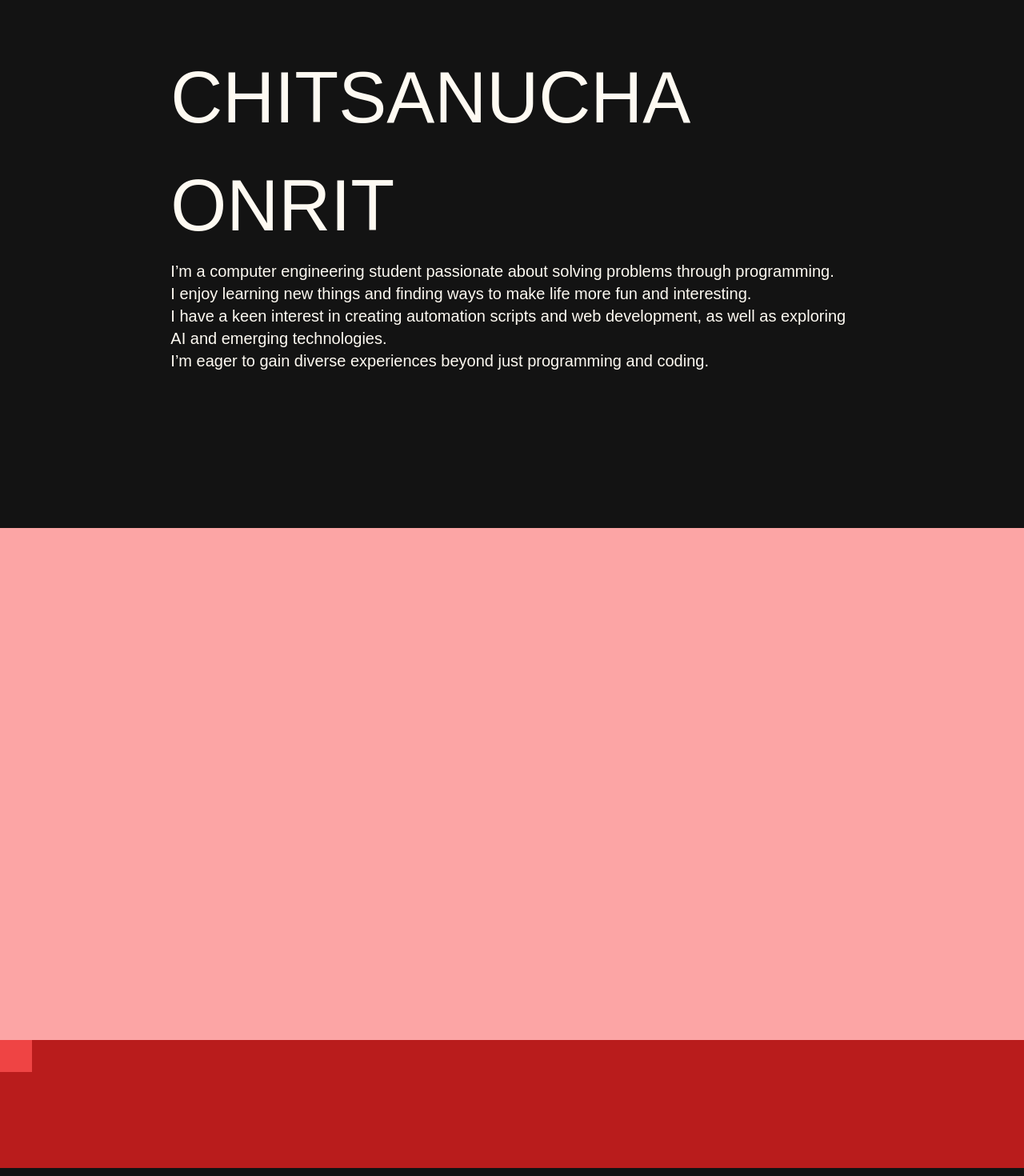
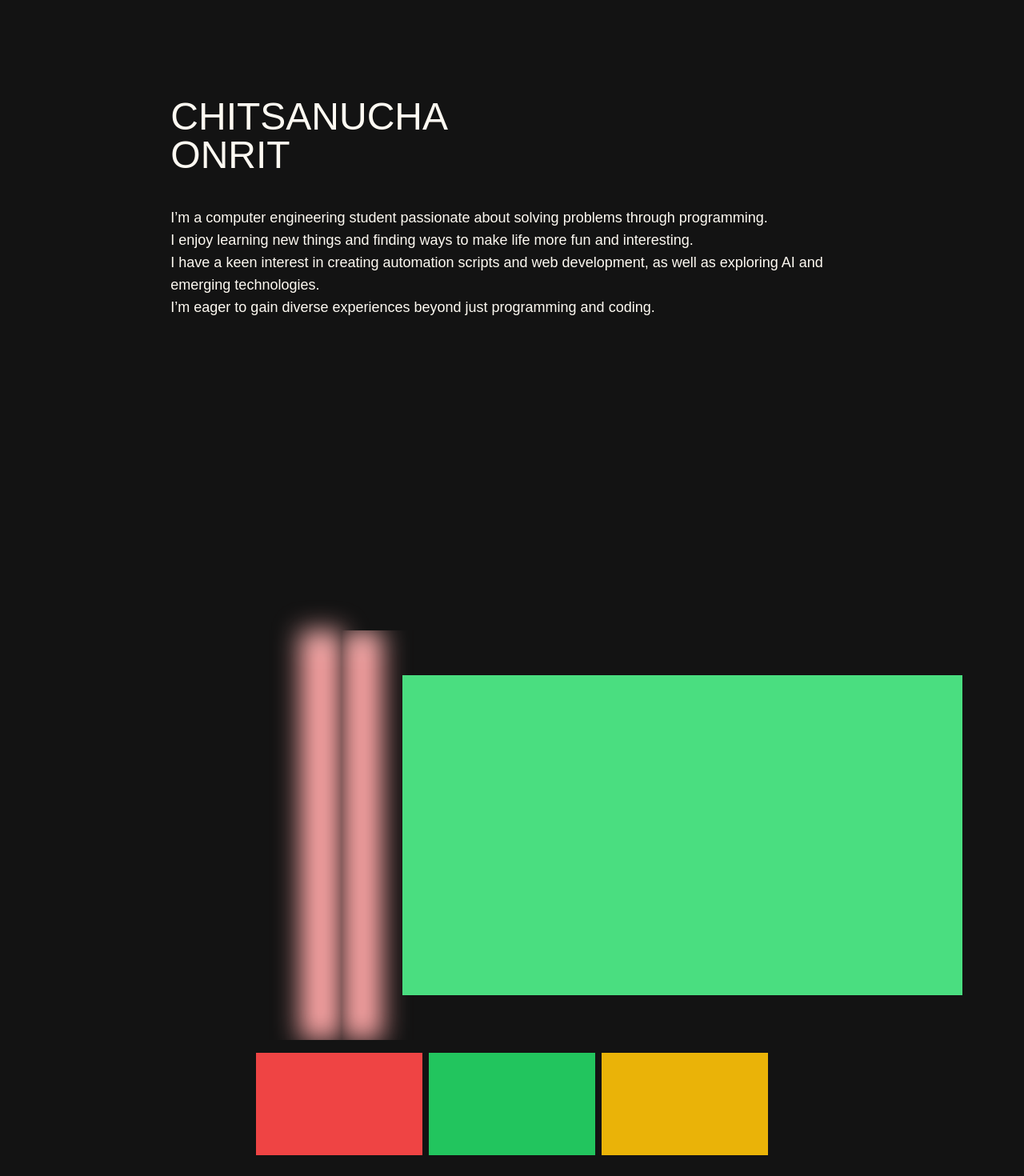
Before and after one commit to Ch1tsanucha/port-website, a React (Vite) app: page /project in a window 1280 px wide. Shown: the part 940-2410 px from the top of the page at 80% size. Built offline with nearby package versions, Linux system fonts and the light colour scheme.

Commit message:
make prooject

```diff
--- a/src/page/about.tsx
+++ b/src/page/about.tsx
@@ -88,10 +88,10 @@ interface SplitTextProps {
 
 export default function About() {
   return (
-    <div className="h-full w-full flex flex-col justify-center items-center">
-      <div className="flex flex-col w-full items-center">
+    <div className="h-full w-full flex flex-col justify-center items-center gap-10">
+      <div className="flex justify-center w-full">
         <div className="w-2/3">
-          <div className="text-[90px]">
+          <div className="text-sm xl:text-5xl 2xl:text-6xl w-full">
             <motion.p
               initial={{ opacity: 0 }}
               whileInView={{ opacity: 1 }}
@@ -101,7 +101,7 @@ export default function About() {
               CHITSANUCHA
             </motion.p>
           </div>
-          <div className="text-[90px]">
+          <div className="text-sm xl:text-5xl 2xl:text-6xl w-full">
             {" "}
             <motion.p
               initial={{ opacity: 0 }}
@@ -116,7 +116,7 @@ export default function About() {
       </div>
 
       <div className="flex justify-center items-center w-full relative">
-        <div className="text-sm xl:text-xl 2xl:text-4xl w-2/3">
+        <div className="text-sm xl:text-lg 2xl:text-xl w-2/3">
           <AnimatePresence>
             <motion.p
               initial={{ opacity: 0 }}
--- a/src/page/nav.tsx
+++ b/src/page/nav.tsx
@@ -160,11 +160,11 @@ export default function Nav() {
 
   return (
     <div className="relative " ref={comp}>
-    {/* <div id="intro-slider" className="h-screen p-10 bg-[#fefaf2] absolute top-0 left-0 z-20 w-full flex flex-col gap-10 tracking-tight">
+    <div id="intro-slider" className="h-screen p-10 bg-[#fefaf2] absolute top-0 left-0 z-20 w-full flex flex-col gap-10 tracking-tight">
             <h1 id="title1" className="text-9xl text-[#131313] font-bold">CHITSANUCH</h1>
             <h1 id="title2" className="text-9xl text-[#131313] font-bold">ONRIT</h1>
             <h1 id="title3" className="text-9xl text-[#131313] font-bold">BB.</h1>
-        </div> */}
+        </div>
 
     <div className=" flex flex-col  no-scrollbar h-screen">
 
@@ -185,7 +185,7 @@ export default function Nav() {
             CHITSANUCHA
           </button>
 
-          <div className="flex-1 flex justify-end px-20 text-[25px] xl:text-[35px] 2xl:text-[45px] items-center">
+          <div className="flex-1 flex justify-end px-20 text-sm xl:text-2xl 2xl:text-3xl items-center">
             <ul className="w-full flex justify-around gap-10">
               <button
                 className={`${
--- a/src/page/project_2.tsx
+++ b/src/page/project_2.tsx
@@ -1,4 +1,6 @@
 import Slider from "react-slick";
+import { div } from "framer-motion/client";
+import { delay, motion } from "framer-motion";
 import "slick-carousel/slick/slick.css";
 import "slick-carousel/slick/slick-theme.css";
 import { useEffect, useRef, useLayoutEffect, useState } from "react";
@@ -15,23 +17,30 @@ function Sec3() {
 }
 
 const sliderSettings = {
-  dots: true, // Enable dots
+  dots: false, // Enable dots
   infinite: true,
   speed: 1000,
   slidesToShow: 1,
   slidesToScroll: 1,
   autoplay: true,
-  arrows: true,
+  arrows: false,
   autoplaySpeed: 3000,
   pauseOnHover: true,
 };
 
 function Nav() {
   return (
-    <div className="h-full w-full flex justify-center items-center my-10">
-
-
-    </div>
+    <Slider {...sliderSettings} className="w-full ">
+      <div className="bg-red-400 h-[800px] ">
+        <span className="text-black font-bold"></span>
+      </div>
+      <div className="bg-green-400 h-[800px]">
+        <span className="text-white font-bold"></span>
+      </div>
+      <div className="bg-yellow-400 h-[800px] ">
+        <span className="text-black font-bold"></span>
+      </div>
+    </Slider>
   );
 }
 
@@ -39,6 +48,14 @@ export default function Project() {
   const section1Ref = useRef<HTMLElement | null>(null);
   const section2Ref = useRef<HTMLElement | null>(null);
   const section3Ref = useRef<HTMLElement | null>(null);
+
+  const scrollToSection = (sectionRef: React.RefObject<HTMLElement>) => {
+    sectionRef.current?.scrollIntoView({ behavior: "smooth" });
+  };
+
+  const [check1, setCheck1] = useState(false);
+  const [check2, setCheck2] = useState(false);
+  const [check3, setCheck3] = useState(false);
 
   return (
     <div className="h-full w-full grid grid-rows-[1fr_0.25fr] ">
@@ -56,23 +73,130 @@ export default function Project() {
         <div className="h-full w-full flex overflow-x-auto snap-x snap-mandatory no-scrollbar">
           <section
             ref={section1Ref}
-            className="flex-shrink-0 w-full h-full snap-center bg-red-300 flex"
-          ></section>
+            className="flex-shrink-0 w-full h-full snap-center  flex"
+          >
+            <div className="grid grid-rows-[0.25fr_1fr] w-full">
+              <div className=""></div>
+              <div className=" bg-[#131313] w-full ">
+                <div className="grid grid-cols-[1fr_2fr] w-full h-full">
+                  <div className="bg-[#131313] relative">
+                  <div className="bg-red-300 blur-lg absolute right-0 top-0 bottom-0">asdasd</div>
+                  </div>
+                  <div className="bg-[#131313] flex justify-center items-center overflow-hidden relative">
+                     <div className="bg-red-300 blur-lg absolute left-0 top-0 bottom-0">asdasd</div>
+                    <Slider {...sliderSettings} className="h-[400px] w-[700px] z-10 ">
+                      <div className="bg-red-400 h-[400px] w-full ">
+                        <span className="text-black font-bold"></span>
+                      </div>
+                      <div className="bg-green-400 h-[400px] w-full">
+                        <span className="text-white font-bold"></span>
+                      </div>
+                      <div className="bg-yellow-400 h-[400px]  w-full">
+                        <span className="text-black font-bold"></span>
+                      </div>
+                    </Slider>
+                  </div>
+                </div>
+              </div>
+            </div>
+          </section>
+
           <section
-            ref={section1Ref}
-            className="flex-shrink-0 w-full h-full snap-center bg-green-300 flex"
-          ></section>
+            ref={section2Ref}
+            className="flex-shrink-0 w-full h-full snap-center  flex"
+          >
+            <div className="grid grid-rows-[0.25fr_1fr] w-full">
+              <div className=""></div>
+              <div className=" bg-green-300">
+              <div className="grid grid-cols-[1fr_2fr] w-full h-full">
+                  <div className="bg-green-200"></div>
+                  <div className="bg-green-800 flex justify-center items-center overflow-hidden ">
+                    <Slider {...sliderSettings} className="h-[400px] w-[700px] ">
+                      <div className="bg-red-400 h-[400px] w-full ">
+                        <span className="text-black font-bold"></span>
+                      </div>
+                      <div className="bg-green-400 h-[400px] w-full">
+                        <span className="text-white font-bold"></span>
+                      </div>
+                      <div className="bg-yellow-400 h-[400px] w-full">
+                        <span className="text-black font-bold"></span>
+                      </div>
+                    </Slider>
+                  </div>
+                </div>
+              </div>
+            </div>
+          </section>
+
           <section
-            ref={section1Ref}
-            className="flex-shrink-0 w-full h-full snap-center bg-yellow-300 flex"
-          ></section>
+            ref={section3Ref}
+            className="flex-shrink-0 w-full h-full snap-center  flex"
+          >
+            <div className="grid grid-rows-[0.25fr_1fr] w-full">
+              <div className=""></div>
+              <div className=" bg-yellow-300">
+              <div className="grid grid-cols-[1fr_2fr] w-full h-full">
+                  <div className="bg-yellow-200"></div>
+                  <div className="bg-yellow-800 flex justify-center items-center overflow-hidden">
+                    <Slider {...sliderSettings} className="h-[400px] w-[700px] ">
+                      <div className="bg-red-400 h-[400px] w-full ">
+                        <span className="text-black font-bold"></span>
+                      </div>
+                      <div className="bg-green-400 h-[400px]  w-full">
+                        <span className="text-white font-bold"></span>
+                      </div>
+                      <div className="bg-yellow-400 h-[400px]  w-full">
+                        <span className="text-black font-bold"></span>
+                      </div>
+                    </Slider>
+                  </div>
+                </div>
+              </div>
+            </div>
+          </section>
         </div>
       </div>
 
-      <div className="bg-red-700 flex-1 w-full flx justify-center items-center">
-<section className="bg-red-500 h-10 w-10"></section>
-<section></section>
-<section></section>
+      <div className=" flex-1 w-full items-center flex justify-center">
+        <div className="flex gap-2 h-full w-1/2 justify-center items-center">
+          <motion.div
+            className="h-4/5 w-10/12"
+            onMouseEnter={() => setCheck1(true)}
+            onMouseLeave={() => setCheck1(false)}
+          >
+            <motion.section
+              initial={{ y: 0 }}
+              animate={{ y: check1 ? -30 : 0 }}
+              className="bg-red-500 h-full w-full"
+              onClick={() => scrollToSection(section1Ref)}
+            ></motion.section>
+          </motion.div>
+          <motion.div
+            className="h-4/5 w-10/12"
+            onMouseEnter={() => setCheck2(true)}
+            onMouseLeave={() => setCheck2(false)}
+          >
+            <motion.section
+              initial={{ y: 0 }}
+              animate={{ y: check2 ? -30 : 0 }}
+              className="bg-green-500 h-full w-full"
+              onClick={() => scrollToSection(section2Ref)}
+            ></motion.section>
+          </motion.div>
+
+          <motion.div
+            className="h-4/5 w-10/12"
+            onMouseEnter={() => setCheck3(true)}
+            onMouseLeave={() => setCheck3(false)}
+          >
+            <motion.section
+              initial={{ y: 0 }}
+              animate={{ y: check3 ? -30 : 0 }}
+              className="bg-yellow-500 h-full w-full"
+              onClick={() => scrollToSection(section3Ref)}
+            ></motion.section>
+          </motion.div>
+        </div>
       </div>
     </div>
   );
```
